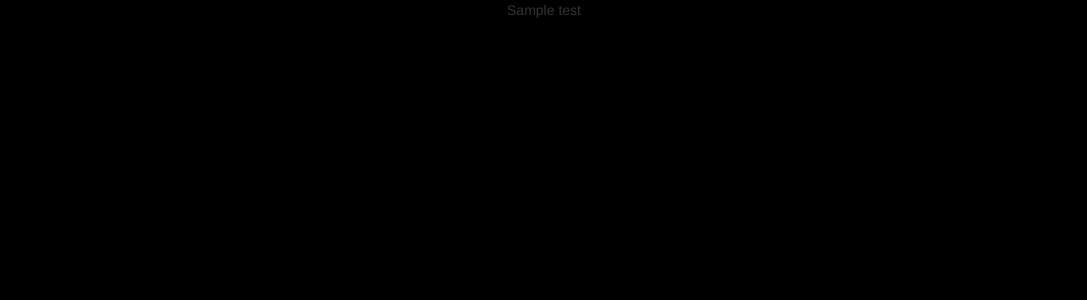
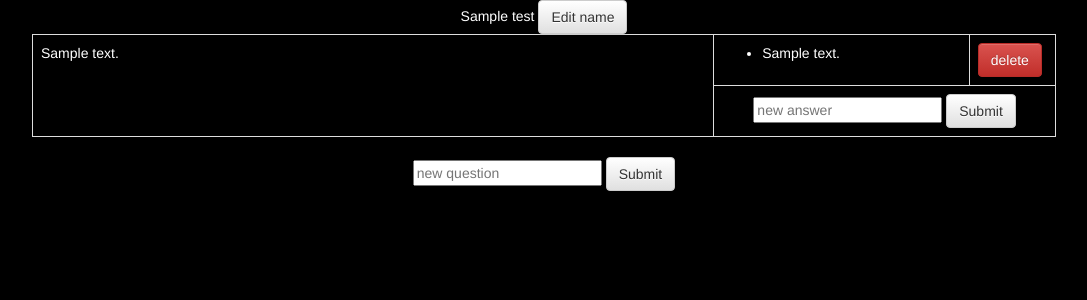
Before and after one commit to Amialc/course_work, a Flask app: page /edit_test/1 in a window 1280 px wide. Before the commit the part shown is almost empty. Shown: the top 300 px of the page, without its empty margins (96-1183 px from the left). Run offline with Flask 2, Linux system fonts and the light colour scheme; a user stored in the database is signed in; tables that the repository leaves empty hold one stand-in row (values such as "Sample post"); parts of the project's set-up code (start-up, migrations or seed data) failed here and were passed over; some libraries are stand-ins or nearby versions.

Commit message:
fully functional test constructor

```diff
--- a/forms.py
+++ b/forms.py
@@ -1,5 +1,5 @@
 from flask.ext.wtf import Form
-from wtforms import PasswordField, SubmitField,StringField, RadioField
+from wtforms import PasswordField, SubmitField,StringField, RadioField, HiddenField, IntegerField
 from wtforms.validators import Required
 
 class IndexForm(Form):
@@ -13,10 +13,11 @@ class AddUserForm(Form):
     password = PasswordField('password',validators=[Required()])
     submit = SubmitField('Submit')
 
-class AddNameTestForm(Form):
-    name = StringField('name', validators=[Required()])
+class AddStringTestForm(Form):
+    string = StringField('name', validators=[Required()])
     submit = SubmitField('Submit')
 
-class AddQuestTestForm(Form):
-    question = StringField('question', validators=[Required()])
+class AddAnswerForm(Form):
+    string = StringField('name', validators=[Required()])
+    question = IntegerField()
     submit = SubmitField('Submit')
--- a/models.py
+++ b/models.py
@@ -106,6 +106,19 @@ class Question(db.Model):
     test_id = db.Column(db.Integer, db.ForeignKey('test.id'))
     text = db.Column(db.String(250))
 
+    def __init__(self, test_id, text):
+        self.test_id =  test_id
+        self.text = text
+
+class Answer(db.Model):
+    id = db.Column(db.Integer, primary_key = True)
+    question_id = db.Column(db.Integer, db.ForeignKey('question.id'))
+    text = db.Column(db.String(250))
+
+    def __init__(self, question_id, text):
+        self.question_id = question_id
+        self.text = text
+
 class Assigned(db.Model):
     id = db.Column(db.Integer, primary_key = True)
     user_id = db.Column(db.Integer, db.ForeignKey('user.id'))
--- a/static/css/base.css
+++ b/static/css/base.css
@@ -4,7 +4,11 @@ body {
     margin-left: 10%;
 }
 
-p {
+form {
+    color: #000000;
+}
+
+#edit {
     color: #ffffff;
 }
 
--- a/templates/edit_test.html
+++ b/templates/edit_test.html
@@ -1,11 +1,56 @@
 {% extends 'base.html' %}
+
+{% block content %}
+<div id="edit">
+    <div class="text-center">
+        {{ test.name }} <a class="btn btn-default" href="{{ url_for('edit_name',id=test.id) }}">Edit name</a><br>
+    </div>
+    {% if questions %}
+    <div id="questions">
+    <table class="table table-bordered">
+    {% for question in questions %}
+    <tr>
+    {% if answers[question.id] | length == 0 %}
+    <td class="col-md-8">{{ question.text }}</td>
+    <td class="col-md-4"><div class="text-center"><form method="post" action="">
+    {{ new_answer_form.hidden_tag() }}
+    {{ new_answer_form.question(value=question.id, style="display: none;") }}
+    {{ new_answer_form.string(placeholder="new answer") }}
+    {{ new_answer_form.submit(class="btn btn-default") }}
+    </form></div></td>
+    {% else %}
+    <td class="col-md-8" rowspan="{{ answers[question.id] | length + 1 }}">{{ question.text }}</td>
+    {% for answer in answers[question.id] %}
+    <td class="col-md-3"><ul>
+                <li>{{ answer.text }}</li>
+        </ul></td>
+    <td class="col-md-1"><a href="{{ url_for('delete_answer',id=answer.id) }}" class="btn btn-danger">delete</a></td>
+    </tr>
+    {% endfor %}
+    <tr><td colspan="2" class="col-md-4">
+    <div class="text-center">
+    <form method="post" action="">
+    {{ new_answer_form.hidden_tag() }}
+    {{ new_answer_form.question(value=question.id, style="display: none;") }}
+    {{ new_answer_form.string(placeholder="new answer") }}
+    {{ new_answer_form.submit(class="btn btn-default") }}
+    </form></div></td></tr>
+    {% endif %}
+    {% endfor %}
+    </table>
+    {% endif %}
+    </div>
+    </div>
+</div>
+<div class="text-center">
+<form method="post" action="">
+    {{ new_question_form.hidden_tag() }}
+    {{ new_question_form.string(placeholder="new question") }}
+    {{ new_question_form.submit(class="btn btn-default") }}
+    </form>
+</div>
+{% endblock %}
 
 {% block script %}
 <script type="text/javascript" src="{{ url_for('static',filename='js/jeditable.js') }}"></script>
 {% endblock %}
-
-{% block content %}
-<div class="text-center">
-    {{ test.name }}
-</div>
-{% endblock %}
--- a/templates/test.html
+++ b/templates/test.html
@@ -25,7 +25,7 @@
     <table class="table table-bordered">
      {% for test in tests %}
         <tr>
-            <td><a href="#">{{ test.name }}</a></td>
+            <td><a href="{{ url_for('edit_test',id = test.id) }}">{{ test.name }}</a></td>
             <td><a href="{{ url_for('delete_test',id = test.id) }}">remove</a></td>
         </tr>
      {% endfor %}
--- a/views.py
+++ b/views.py
@@ -1,18 +1,12 @@
 from course import app, db, login_serializer, lm
 from flask_login import login_required, login_user, logout_user, current_user
 from flask import render_template, redirect, url_for, flash, g
-from forms import IndexForm, AddUserForm
-from models import User, Teacher, Student, Test, Question
+from forms import IndexForm, AddUserForm, AddStringTestForm, AddAnswerForm
+from models import User, Teacher, Student, Test, Question, Answer
 from hashlib import md5
 from sqlalchemy import create_engine
 from sqlalchemy.orm import sessionmaker
 
-def create_session(config = app.config):
-    engine = create_engine(config['SQLALCHEMY_DATABASE_URI'])
-    Session = sessionmaker(bind=engine)
-    session = Session()
-    session._model_changes = {}
-    return session
 
 @lm.user_loader
 def load_user(user_id):
@@ -73,6 +67,8 @@ def decode(password):
 
 @app.route('/', methods=['GET','POST'])
 def index():
+    if current_user:
+        return redirect(url_for('test'))
     form = IndexForm()
     if form.validate_on_submit():
         password = decode(form.password.data)
@@ -95,6 +91,8 @@ def logout():
 @app.route('/delete_test/<int:id>', methods=['GET'])
 @login_required
 def delete_test(id):
+    if current_user.is_student():
+        return redirect(url_for('index'))
     teacher_id = Teacher.query.filter_by(user_id = current_user.id).first_or_404().id
     test = Test.query.filter_by(id = id).first()
     if test.teacher_id == teacher_id:
@@ -103,6 +101,19 @@ def delete_test(id):
         sess.commit()
     return redirect(url_for('test'))
 
+@app.route('/delete_answer/<int:id>', methods=['GET'])
+@login_required
+def delete_answer(id):
+    if current_user.is_student():
+        return redirect(url_for('index'))
+    teacher_id = Teacher.query.filter_by(user_id = current_user.id).first_or_404().id
+    answer = Answer.query.get(id)
+    test_id = Question.query.filter_by(id = answer.question_id).first().test_id
+    if Test.query.get(test_id).teacher_id == teacher_id:
+        sess = db.session()
+        sess.delete(answer)
+        sess.commit()
+    return redirect(url_for('edit_test', id = test_id))
 
 @app.route('/test', methods=['GET','POST'])
 @app.route('/test/', methods=['GET','POST'])
@@ -117,7 +128,7 @@ def test():
 @app.route('/edit_test/',methods=['GET','POST'])
 @app.route('/edit_test/<int:id>', methods=['GET','POST'])
 @login_required
-def edit_test(id=0):
+def edit_test(id=0,question=0):
     if current_user.is_student():
         return redirect(url_for('index'))
     if id == 0:
@@ -128,10 +139,44 @@ def edit_test(id=0):
         sess.commit()
         new_id = new_test.id
         return redirect(url_for('edit_test',id = new_id))
-    form = 1
     test = Test.query.filter_by(id = id).first_or_404()
-    questions = Question.query.filter_by(test_id = id).all
-    return render_template('edit_test.html', form = form, test = test, questions = questions)
+    questions = Question.query.filter_by(test_id = id).all()
+    answers = {}
+    for q in questions:
+        answers[q.id] = Answer.query.filter_by(question_id = q.id).all()
+    new_question_form = AddStringTestForm(prefix="question")
+    if new_question_form.validate_on_submit():
+        q = Question(test.id, new_question_form.string.data)
+        sess = db.session()
+        sess.add(q)
+        sess.commit()
+        return redirect(url_for('edit_test',id = test.id))
+    new_answer_form = AddAnswerForm(prefix="answer")
+    if new_answer_form.validate_on_submit():
+        answ = Answer(new_answer_form.question.data, new_answer_form.string.data)
+        db.session.add(answ)
+        db.session.commit()
+        return redirect(url_for('edit_test',id = test.id))
+    return render_template('edit_test.html',
+                           new_question_form = new_question_form, test = test, questions = questions,
+                           answers = answers, new_answer_form = new_answer_form)
+
+@app.route('/edit_test_name/<int:id>', methods=['GET','POST'])
+@login_required
+def edit_name(id):
+    if current_user.is_student():
+        return redirect(url_for('index'))
+    teacher_id = Teacher.query.filter_by(user_id = current_user.id).first_or_404().id
+    test = Test.query.get(id)
+    if test.teacher_id == teacher_id:
+        form = AddStringTestForm()
+        if form.validate_on_submit():
+            test.name = form.string.data
+            db.session.commit()
+            return redirect(url_for('edit_test', id = test.id))
+        form.string.data = test.name
+        return render_template('edit_name.html', form = form)
+
 
 
 @app.route('/add_user',methods=['GET','POST'])
```
Also changed, not shown: templates/edit_name.html (added, +9 -0 lines).
